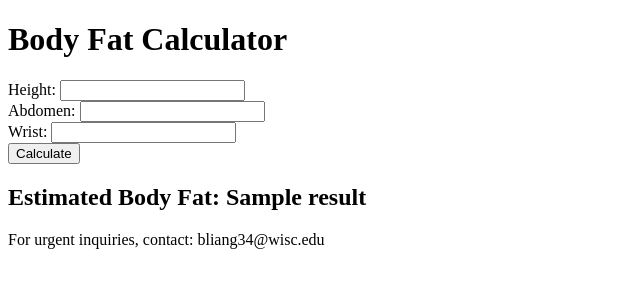
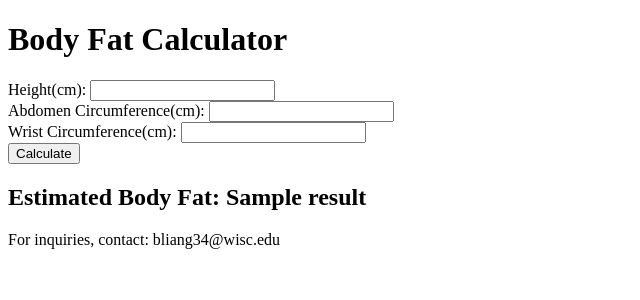
Before and after one commit to bingyanliang/STAT628-project2, a Flask app: template myapp_BY/templates/index.html in a window 1280 px wide. Shown: the top 300 px of the page, without its empty margins (0-640 px from the left). Run offline with Flask 3, Linux system fonts and the light colour scheme; the template is opened without the code that fills it: most values are stand-ins (such as "Sample title", 1, 10 or a date in 2020).

Commit message:
update flask source data

```diff
--- a/myapp_BY/templates/index.html
+++ b/myapp_BY/templates/index.html
@@ -9,13 +9,13 @@
     <h1>Body Fat Calculator</h1>
 
     <form method="POST" action="/">
-        <label for="height">Height:</label>
+        <label for="height">Height(cm):</label>
         <input type="text" name="height" id="height" required><br>
 
-        <label for="abdomen">Abdomen:</label>
+        <label for="abdomen">Abdomen Circumference(cm):</label>
         <input type="text" name="abdomen" id="abdomen" required><br>
 
-        <label for="wrist">Wrist:</label>
+        <label for="wrist">Wrist Circumference(cm):</label>
         <input type="text" name="wrist" id="wrist" required><br>
 
         <button type="submit">Calculate</button>
@@ -30,7 +30,7 @@
     {% endif %}
 
     <footer>
-        <p>For urgent inquiries, contact: bliang34@wisc.edu</p>
+        <p>For inquiries, contact: bliang34@wisc.edu</p>
     </footer>
 </body>
 </html>
```
